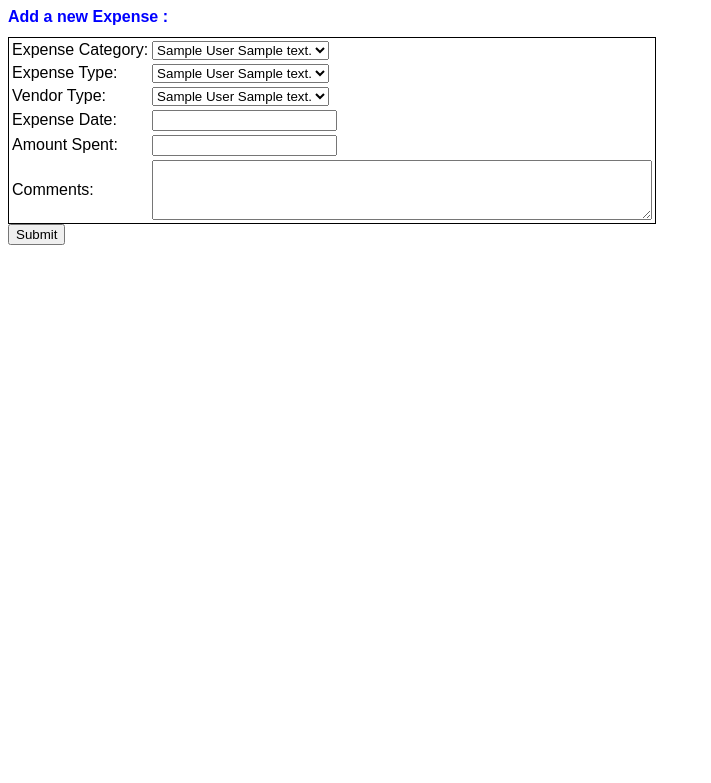
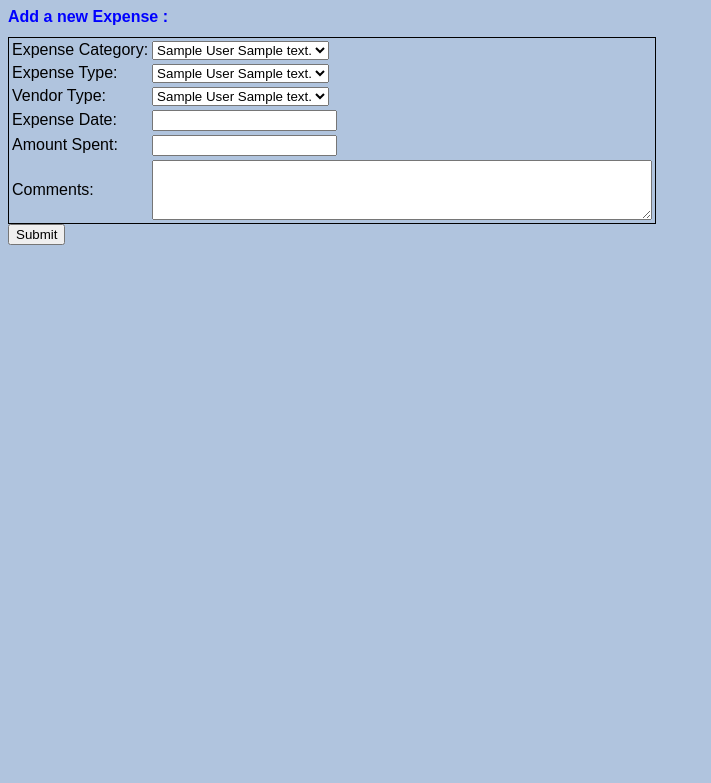
Before and after one commit to sajay/track_expenses, a Django app: page /add_expense/ in a window 1280 px wide. Shown: the top 783 px of the page, without its empty margins (0-711 px from the left). Run offline with Django 3.2, Linux system fonts and the light colour scheme; tables that the repository leaves empty hold one stand-in row (Sample ...).

Commit message:
Add background color for the page

```diff
--- a/templates/add_expense.html
+++ b/templates/add_expense.html
@@ -5,6 +5,11 @@
     </head>
 
    <style>
+
+   body {
+       background-color : #b0c4de;
+   }
+
    p {
        color:red;
        text-align:left;
```
